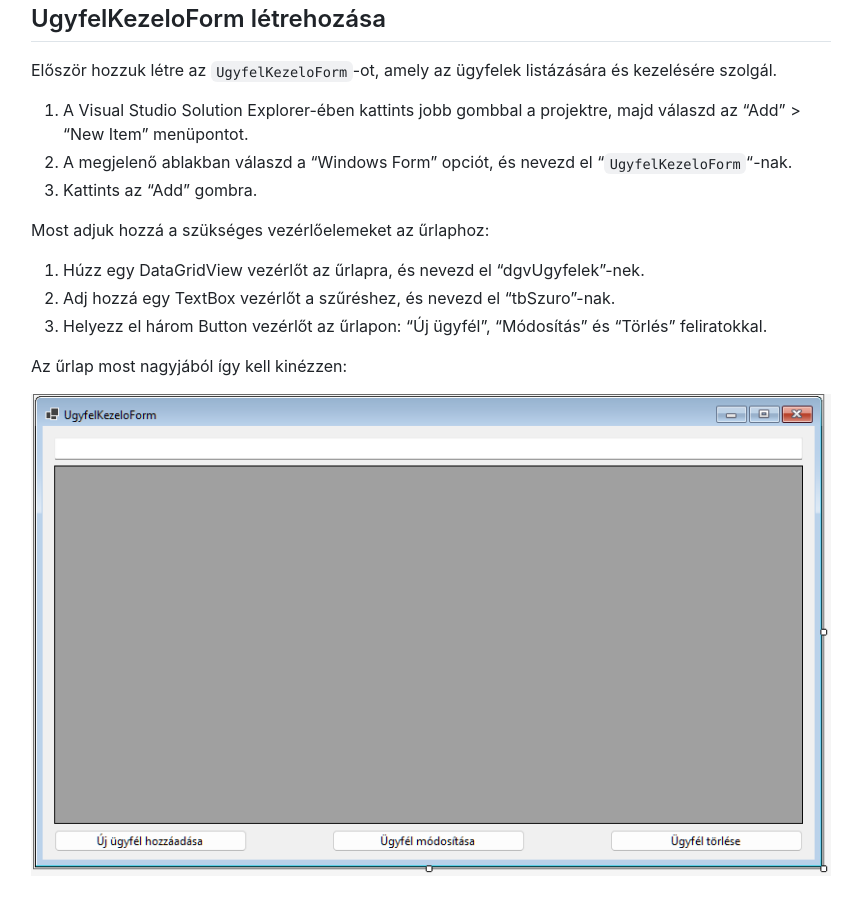
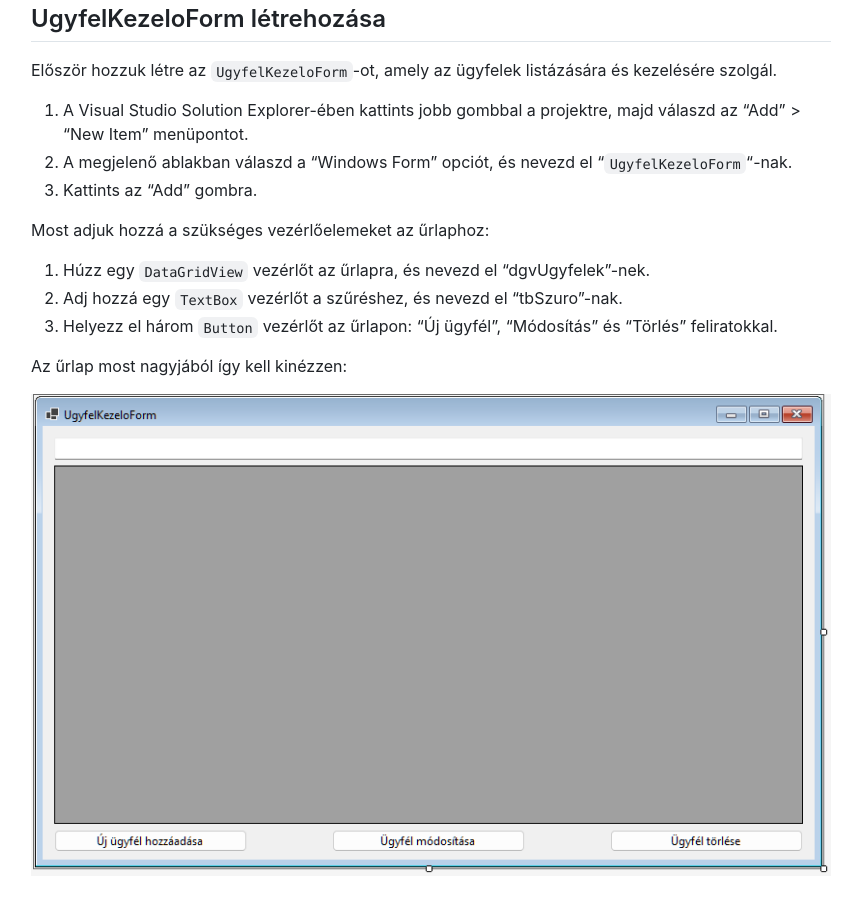
Before and after one commit to balintmatyus/softeng-refurb, a Jekyll site: the page built from ch02-winforms/ch02-04-user-management.md, in a window 1280 px wide and 900 px high, scrolled down 309 px. Shown: the whole window, without its empty margins (209-1068 px from the left). Built offline with Jekyll 4.4.1, drawn with Linux system fonts in a browser that asks for light colours; nearby versions of some CDN libraries; our own code applies the rules of GitHub Pages for plain Markdown files.

```diff
--- a/ch02-winforms/ch02-04-user-management.md
+++ b/ch02-winforms/ch02-04-user-management.md
@@ -12,9 +12,9 @@ Először hozzuk létre az `UgyfelKezeloForm`-ot, amely az ügyfelek listázás
 
 Most adjuk hozzá a szükséges vezérlőelemeket az űrlaphoz:
 
-1. Húzz egy DataGridView vezérlőt az űrlapra, és nevezd el "dgvUgyfelek"-nek.
-2. Adj hozzá egy TextBox vezérlőt a szűréshez, és nevezd el "tbSzuro"-nak.
-3. Helyezz el három Button vezérlőt az űrlapon: "Új ügyfél", "Módosítás" és "Törlés" feliratokkal.
+1. Húzz egy `DataGridView` vezérlőt az űrlapra, és nevezd el "dgvUgyfelek"-nek.
+2. Adj hozzá egy `TextBox` vezérlőt a szűréshez, és nevezd el "tbSzuro"-nak.
+3. Helyezz el három `Button` vezérlőt az űrlapon: "Új ügyfél", "Módosítás" és "Törlés" feliratokkal.
 
 Az űrlap most nagyjából így kell kinézzen:
 
```
